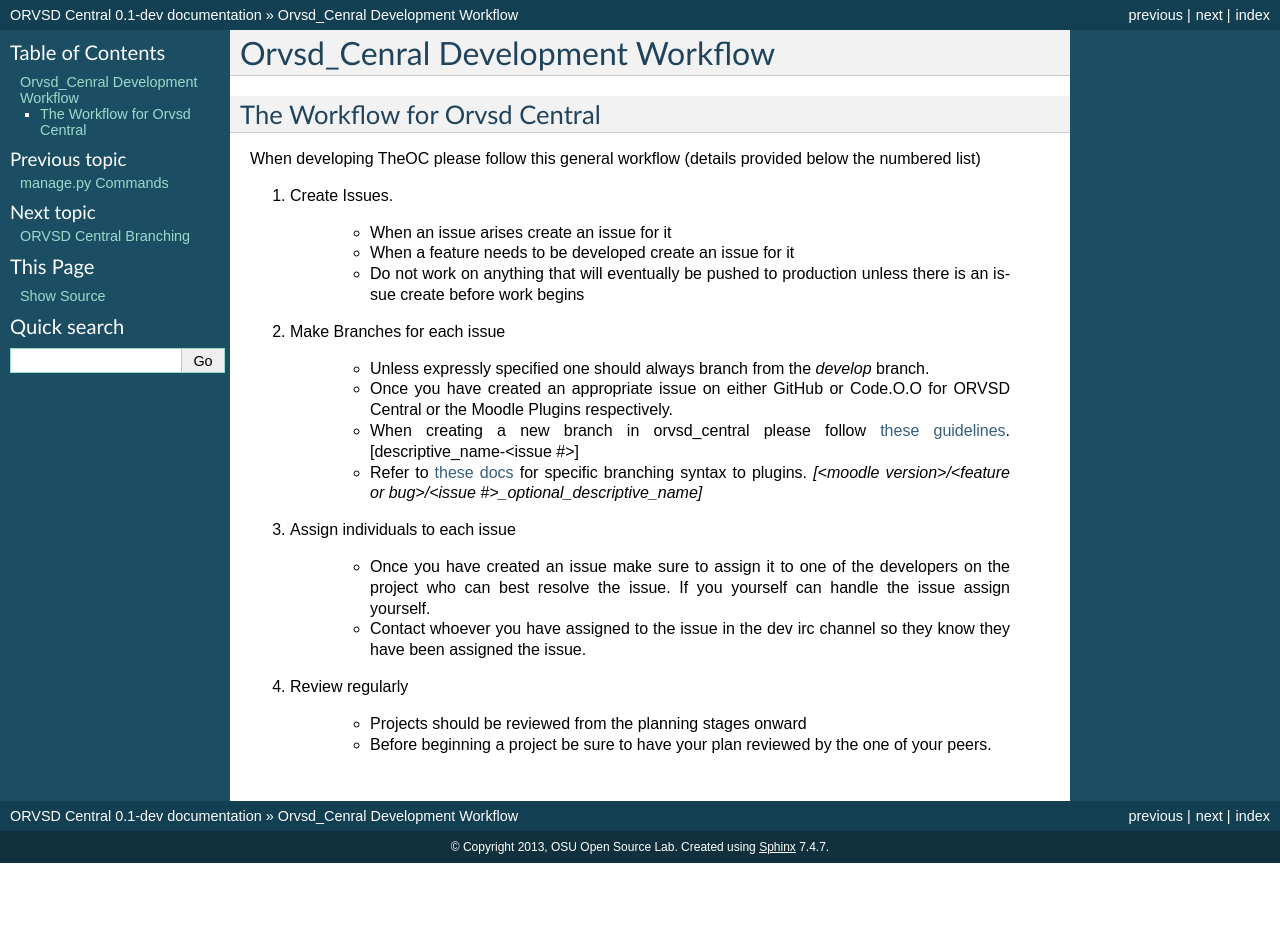
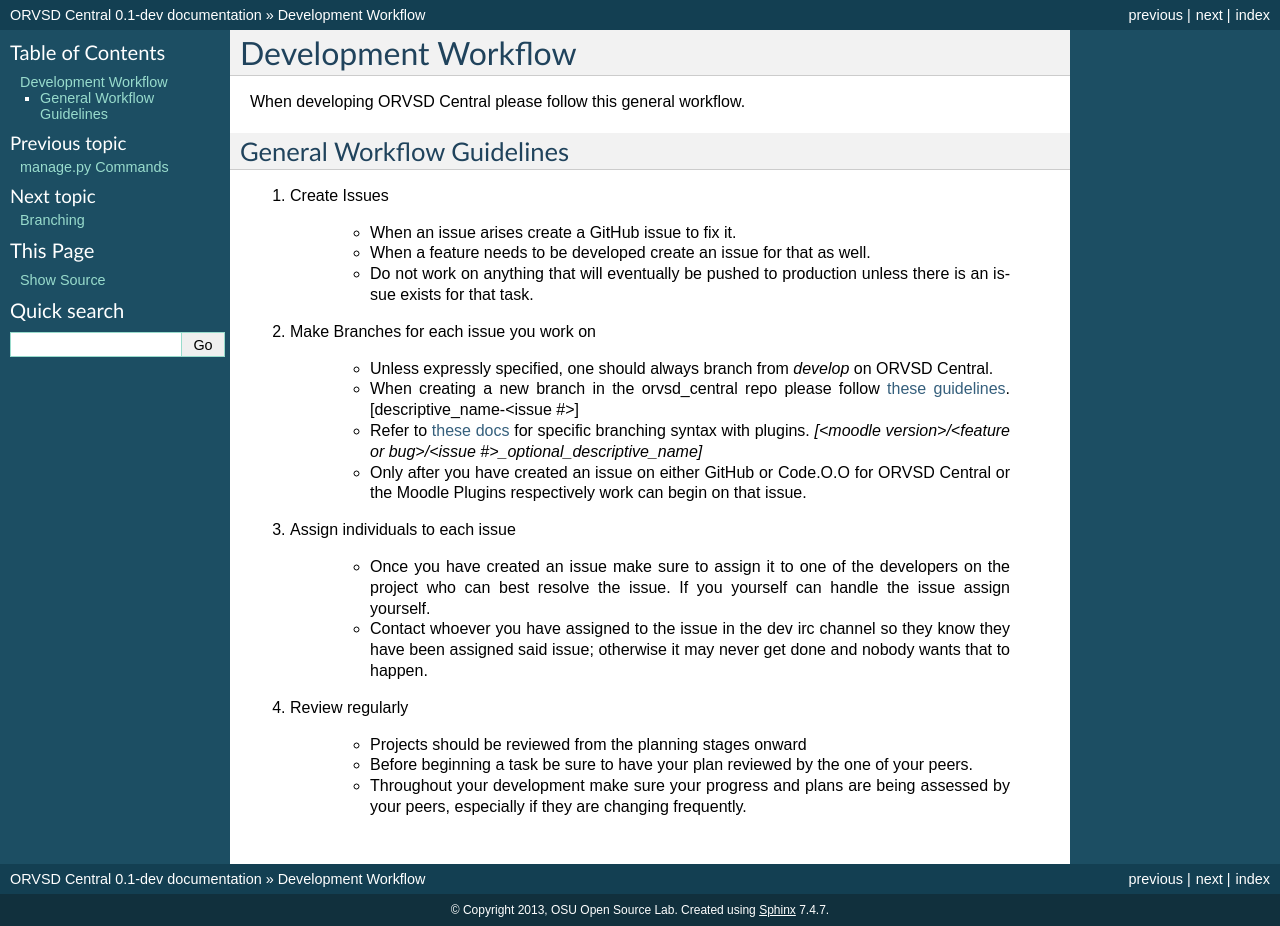
Before and after one commit to osuosl/orvsd_central, a Sphinx documentation site: the page built from docs/source/workflow.rst, in a window 1280 px wide. Built offline with Sphinx 7.4.7, drawn with Linux system fonts in a browser that asks for light colours; pages that are not in the unit, such as notebooks, are missing from menus; before the commit the page ends 900 px from its top, so only the background shows below that.

Commit message:
Minor syntax fixes for workflow/branch docs

```diff
--- a/docs/source/branching.rst
+++ b/docs/source/branching.rst
@@ -1,5 +1,5 @@
-ORVSD Central Branching
-=======================
+Branching
+=========
 
 Branching Naming Scheme
 -----------------------
--- a/docs/source/workflow.rst
+++ b/docs/source/workflow.rst
@@ -1,28 +1,29 @@
-Orvsd_Cenral Development Workflow
-=================================
+Development Workflow
+====================
 
-The Workflow for Orvsd Central
-------------------------------
-When developing TheOC please follow this general workflow (details provided
-below the numbered list)
+When developing ORVSD Central please follow this general workflow.
 
-1. Create Issues.
+General Workflow Guidelines
+---------------------------
 
-    * When an issue arises create an issue for it
-    * When a feature needs to be developed create an issue for it
+1. Create Issues
+
+    * When an issue arises create a GitHub issue to fix it.
+    * When a feature needs to be developed create an issue for that as well.
     * Do not work on anything that will eventually be pushed to production
-      unless there is an issue create before work begins
+      unless there is an issue exists for that task.
 
-2. Make Branches for each issue
+2. Make Branches for each issue you work on
 
-    * Unless expressly specified one should always branch from the `develop`
-      branch.
-    * Once you have created an appropriate issue on either GitHub or Code.O.O
-      for ORVSD Central or the Moodle Plugins respectively.
-    * When creating a new branch in orvsd_central please follow `these
+    * Unless expressly specified, one should always branch from `develop` on
+      ORVSD Central.
+    * When creating a new branch in the orvsd_central repo please follow `these
       guidelines <./tranching.html>`_. [descriptive_name-<issue #>]
-    * Refer to `these docs <./plugins.html>`_ for specific branching syntax to
+    * Refer to `these docs <./plugins.html>`_ for specific branching syntax with
       plugins. `[<moodle version>/<feature or bug>/<issue #>_optional_descriptive_name]`
+    * Only after you have created an issue on either GitHub or Code.O.O for
+      ORVSD Central or the Moodle Plugins respectively work can begin on that
+      issue.
 
 3. Assign individuals to each issue
 
@@ -30,11 +31,14 @@
       developers on the project who can best resolve the issue. If you yourself
       can handle the issue assign yourself.
     * Contact whoever you have assigned to the issue in the dev irc channel so
-      they know they have been assigned the issue.
+      they know they have been assigned said issue; otherwise it may never get
+      done and nobody wants that to happen.
 
 
 4. Review regularly
 
     * Projects should be reviewed from the planning stages onward
-    * Before beginning a project be sure to have your plan reviewed by the one
+    * Before beginning a task be sure to have your plan reviewed by the one
       of your peers.
+    * Throughout your development make sure your progress and plans are being
+      assessed by your peers, especially if they are changing frequently.
```
Also changed, not shown: other parts of docs/source/branching.rst (+1 -1 lines).
